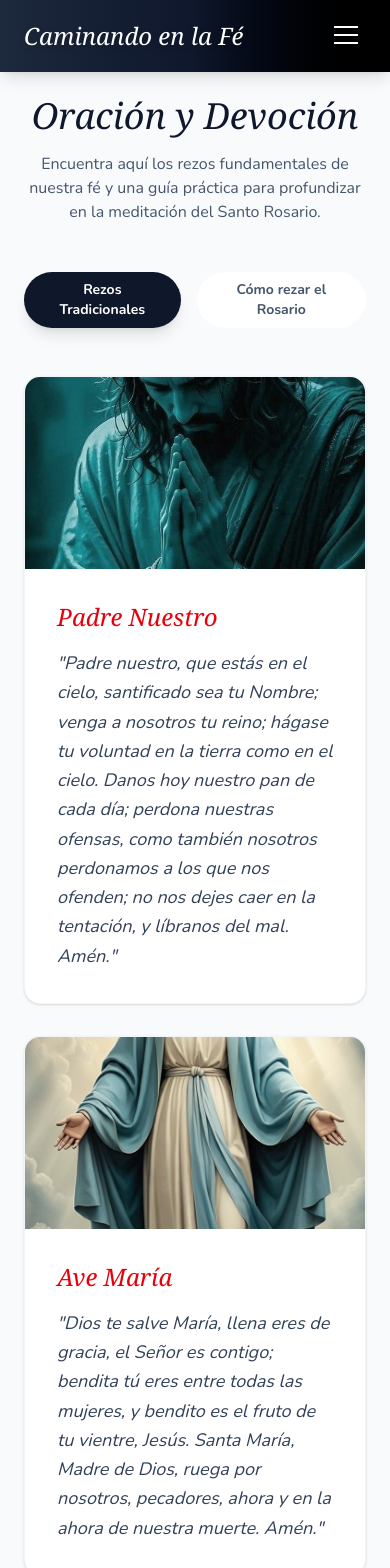
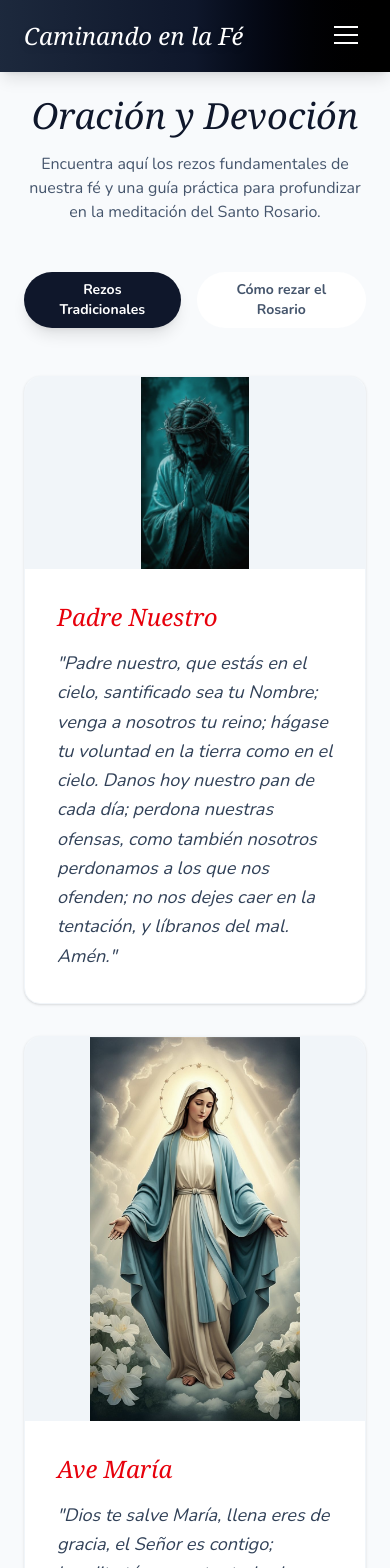
Before and after one commit to NicoButter/portal_religioso, a Next.js app: page /rezos in a window 390 px wide. Shown: the top 1568 px of the page. Built offline with nearby package versions, Linux system fonts and the light colour scheme.

Commit message:
refactor: optimize image loading and improve layout for RezosPage component

```diff
--- a/app/rezos/page.tsx
+++ b/app/rezos/page.tsx
@@ -1,6 +1,6 @@
 "use client";
 
-import { useState, useEffect } from 'react';
+import { useState } from 'react';
 import Image from 'next/image';
 
 const REZOS = [
@@ -22,7 +22,7 @@ const REZOS = [
   {
     titulo: "Credo de los Apóstoles",
     imagen: "/images/reszos/rezo_credo_apostoles.jpeg",
-    texto: "Creo en Dios, Padre Todopoderoso, Creador del cielo y de la tierra. Creo en Jesucristo, su único Hijo, Nuestro Señor, que fue concebido por obra y gracia del Espíritu Santo, nació de Santa María Virgen, padeció bajo el poder de Poncio Pilato, fue crucificado, muerto y sepultado, descendió a los infiernos, al tercer día resucitó de entre los muertos, subió a los cielos y está sentado a la derecha de Dios, Padre todopoderoso. Desde allí ha de venir a juzgar a vivos y muertos. Creo en el Espíritu Santo, la santa Iglesia Católica, la comunión de los santos, el perdón de los pecados, la resurrección de la carne y la vida eterna. Amén."
+    texto: "Creo en Dios, Padre Todopoderoso, Creador del cielo y de la tierra. Creo en Jesucristo, su único Hijo, Nuestro Señor, que fue concebido por obra y gracia del Espíritu Santo, nació de Santa María Virgen, padeció bajo el poder de Poncio Pilato, fue crucificado, muerto y sepultado, descendió a los infiernos, al third día resucitó de entre los muertos, subió a los cielos y está sentado a la derecha de Dios, Padre todopoderoso. Desde allí ha de venir a juzgar a vivos y muertos. Creo en el Espíritu Santo, la santa Iglesia Católica, la comunión de los santos, el perdón de los pecados, la resurrección de la carne y la vida eterna. Amén."
   },
   {
     titulo: "Salve",
@@ -155,16 +155,18 @@ export default function RezosPage() {
           <div className="grid gap-8">
             {REZOS.map((rezo, idx) => (
               <div key={idx} className="bg-white rounded-2xl shadow-sm border border-slate-100 hover:shadow-md transition-shadow overflow-hidden flex flex-col md:flex-row">
-                <div className="w-full md:w-1/3 h-48 md:h-auto rative bg-slate-100 relative">
+                <div className={`w-full relative bg-slate-100 ${rezo.titulo === 'Ave María' ? 'h-96 md:h-[600px] md:w-1/2' : 'md:w-1/3 h-48 md:h-auto'}`}>
                   <Image
                     src={rezo.imagen}
                     alt={rezo.titulo}
                     fill
-                    className="object-cover grayscale-[20%] hover:grayscale-0 transition-all duration-500"
-                    sizes="(max-width: 768px) 100vw, 33vw"
+                    priority={rezo.titulo === 'Ave María'}
+                    loading={rezo.titulo === 'Ave María' ? undefined : 'lazy'}
+                    className="object-contain md:object-cover grayscale-[20%] hover:grayscale-0 transition-all duration-500"
+                    sizes={rezo.titulo === 'Ave María' ? "(max-width: 768px) 100vw, 50vw" : "(max-width: 768px) 100vw, 33vw"}
                   />
                 </div>
-                <div className="p-8 flex-1">
+                <div className="p-8 flex-1 flex flex-col justify-center">
                   <h2 className="text-2xl font-serif italic text-red-600 mb-4">{rezo.titulo}</h2>
                   <p className="text-slate-700 leading-relaxed italic whitespace-pre-line text-lg">
                     &quot;{rezo.texto}&quot;
@@ -202,7 +204,7 @@ export default function RezosPage() {
                     <p className="text-xs text-red-700 leading-relaxed">Representa nuestra redención. Iniciamos profesando nuestra fé con el Credo.</p>
                   </div>
                   <div className="bg-blue-50 p-4 rounded-xl border border-blue-100">
-                    <h4 className="font-bold text-blue-800 text-sm uppercase mb-2">Las Cuentas</h4>
+                    <h4 className="font-bold text-blue-800 text-sm uppercase mb-2">La Cruz (Ave Marías)</h4>
                     <p className="text-xs text-blue-700 leading-relaxed">Pequeñas para Ave Marías (Rosas a María) y grandes para el Padre Nuestro.</p>
                   </div>
                   <div className="bg-amber-50 p-4 rounded-xl border border-amber-100">
@@ -301,7 +303,7 @@ export default function RezosPage() {
                         2. La Ascensión del Señor a los cielos. <br/>
                         3. La Venida del Espíritu Santo sobre los Apóstoles. <br/>
                         4. La Asunción de Nuestra Señora a los cielos en cuerpo y alma. <br/>
-                        5. La Coronación de la Santísima Virgen como Reina de todo lo creado.
+                        5. La Coronación de la Santísima Virgen como Reina de todo lo created.
                       </p>
                     </div>
                   </div>
```
